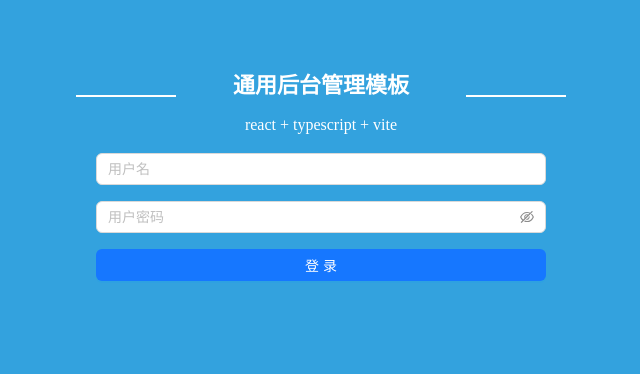
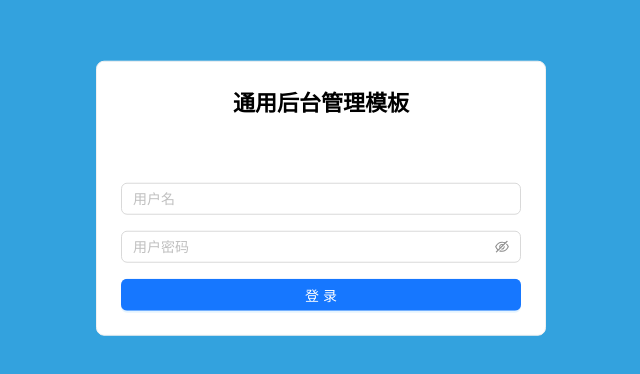
Before and after one commit to luzhenfang/general-antd-MS-tempalte, a React (Vite) app: page /login in a window 1280 px wide. Shown: the part 202-576 px from the top of the page, without its empty margins (319-959 px from the left). Built offline with nearby package versions, Linux system fonts and the light colour scheme.

Commit message:
update login & add axios

```diff
--- a/package.json
+++ b/package.json
@@ -10,6 +10,7 @@
   },
   "dependencies": {
     "antd": "^5.3.3",
+    "axios": "^1.3.5",
     "mobx": "^6.9.0",
     "mobx-react": "^7.6.0",
     "react": "^18.2.0",
--- a/src/views/Login/index.tsx
+++ b/src/views/Login/index.tsx
@@ -1,10 +1,9 @@
-import { Button, Input, Space } from "antd";
+import { Button, Card, Input, Space } from "antd";
 import styles from "./login.module.scss";
 const view: React.FC = () => {
     return (
         <div className={styles.login}>
-            <div className={styles.loginBox}>
-                <div className={styles.title}>
+            <Card className={styles.loginBox}>
                 <h1>通用后台管理模板</h1>
                 <p>react + typescript + vite</p>
                 <div className="form">
@@ -14,8 +13,7 @@ const view: React.FC = () => {
                         <Button type="primary" block>登录</Button>
                     </Space>
                 </div>
-                </div>
-            </div>
+            </Card>
 
         </div>
     )
--- a/src/views/Login/login.module.scss
+++ b/src/views/Login/login.module.scss
@@ -13,7 +13,7 @@
             font-weight: bold;
             font-size: 22px;
             text-align: center;
-            color: #fff;
+            color: black;
         }
         p{
             text-align: center;
```
Also changed, not shown: 1 other file (tests, documents, lock files or other folders). Lines whose indentation alone changed are shown as unchanged.
